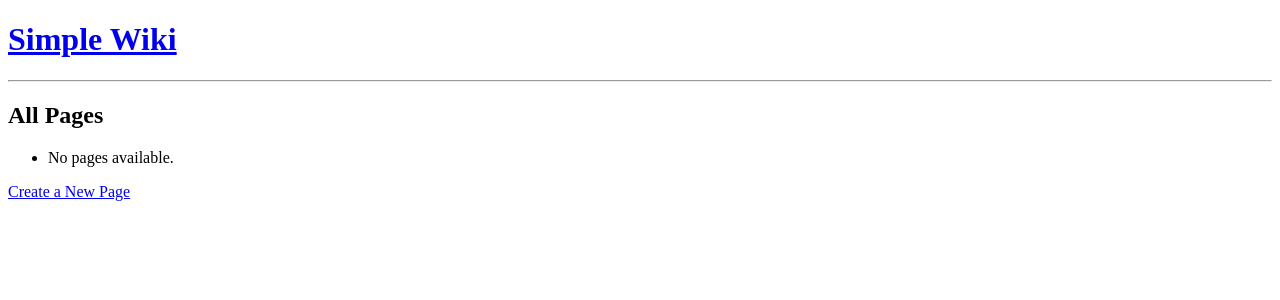
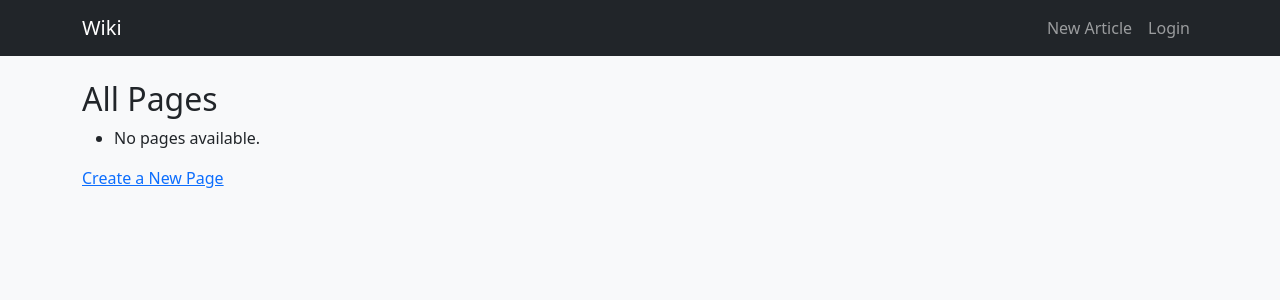
Before and after one commit to Zepronex/Wiki_project, a Django app: template wiki_app/wiki_app/templates/wiki/home.html in a window 1280 px wide. Shown: the top 300 px of the page. Run offline with Django 5.2, Linux system fonts and the light colour scheme; the template is opened without the code that fills it, so the values that code supplies are empty; parts of the project's set-up code (start-up, migrations or seed data) failed here and were passed over; some libraries are stand-ins or nearby versions.

Commit message:
Started working on frontend, wrote html for detailed article view and base page.

```diff
--- a/wiki_app/wiki_app/templates/wiki/base.html
+++ b/wiki_app/wiki_app/templates/wiki/base.html
@@ -1,14 +1,33 @@
 <!-- wiki/templates/wiki/base.html -->
 
 <!DOCTYPE html>
-<html>
+<html lang="en">
 <head>
-    <title>Simple Wiki</title>
+    <meta charset="UTF-8">
+    <meta name="viewport" content="width=device-width, initial-scale=1.0">
+    <title>Wiki - {% block title %}{% endblock %}</title>
+    <link href="https://cdn.jsdelivr.net/npm/bootstrap@5.3.0/dist/css/bootstrap.min.css" rel="stylesheet">
+    {% load markdownify %}
 </head>
-<body>
-    <h1><a href="{% url 'home' %}">Simple Wiki</a></h1>
-    <hr>
-    {% block content %}
-    {% endblock %}
+<body class="bg-light">
+    <nav class="navbar navbar-expand-lg navbar-dark bg-dark">
+        <div class="container">
+            <a class="navbar-brand" href="/articles/">Wiki</a>
+            <div class="navbar-nav">
+                <a class="nav-link" href="{% url 'article-create' %}">New Article</a>
+                {% if user.is_authenticated %}
+                    <a class="nav-link" href="{% url 'account_logout' %}">Logout</a>
+                {% else %}
+                    <a class="nav-link" href="{% url 'account_login' %}">Login</a>
+                {% endif %}
+            </div>
+        </div>
+    </nav>
+
+    <div class="container mt-4">
+        {% block content %}{% endblock %}
+    </div>
+
+    <script src="https://cdn.jsdelivr.net/npm/bootstrap@5.3.0/dist/js/bootstrap.bundle.min.js"></script>
 </body>
 </html>
```
Also changed, not shown: wiki_app/wiki_app/templates/wiki/article_detail.html (+28 -0 lines).
